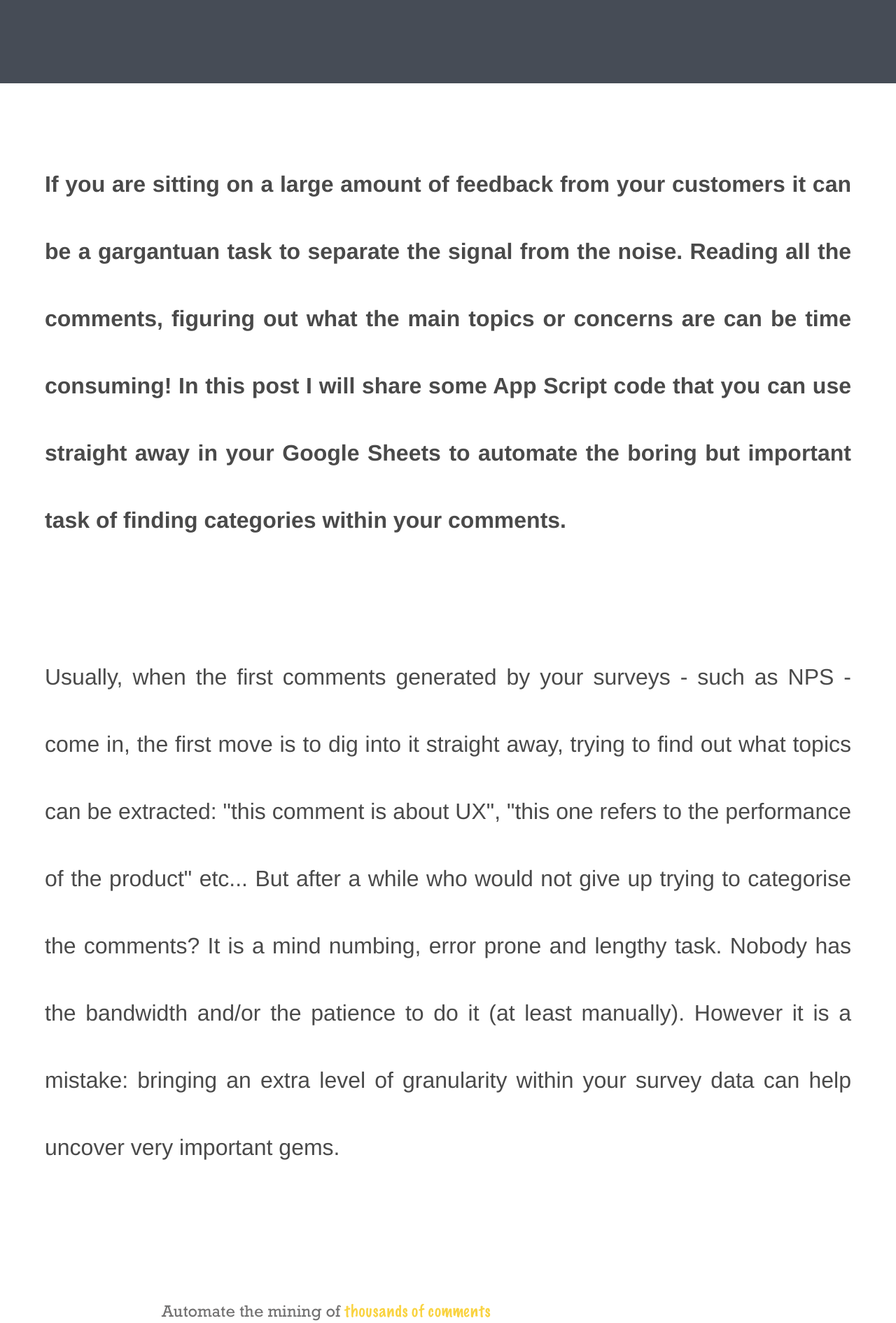
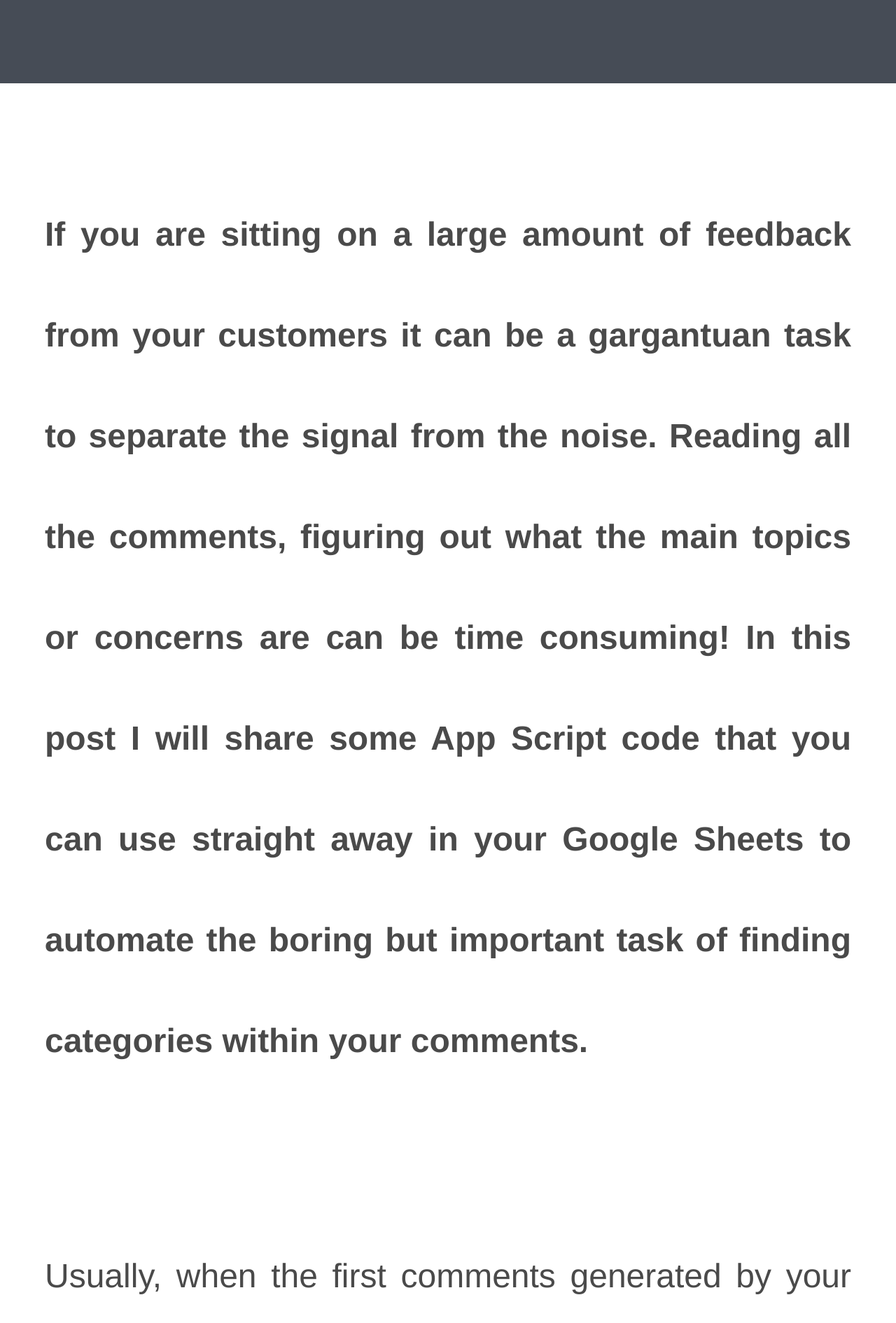
Before and after one commit to sylvainzircher/sylvainzircher.github.io, a Jekyll site: the page built from _posts/blog/2020-06-01-NPS-tools.html, in a window 1280 px wide. Shown: the part 1008-2898 px from the top of the page at 70% size. Built offline with Jekyll 4.4.1, drawn with Linux system fonts in a browser that asks for light colours; nearby versions of some CDN libraries.

Commit message:
Tweaking Responsiveness of blog posts

```diff
--- a/_sass/layout/_blog.scss
+++ b/_sass/layout/_blog.scss
@@ -216,7 +216,6 @@ blockquote .before {
   line-height: 32px;
   font-family: $font;
   color: #505050;
-  font-size: 1.0em;
   margin-bottom: 3%;
   text-align: justify;
 }
@@ -265,33 +264,38 @@ blockquote .before {
 
 
   .article-header .text h1 {
-    font-size: $mobileTitleFontSize;
+    font-size: 4em;
     line-height: 2em;
     font-weight: bold;
     margin-bottom: 1em;
   }
 
   .article-header .text h2 {
-    font-size: $mobileParagraphFontSize;
+    font-size: 3em;
     line-height: 2em;
     margin-bottom: 2em;
     font-weight: normal;
   }
 
   .article .intro {
-    font-size: $mobileBlogParagraphFontSize;
-    line-height: $mobileBlogLineHeight;
+    font-size: 3em;
+    line-height: 3em;
     font-weight: bold;
     margin-top: $mobileParagraphMargin;
     margin-bottom: 4em;
   }
 
   .article p {
-    font-size: $mobileBlogParagraphFontSize;
-    line-height: $mobileBlogLineHeight;
-    margin-top: 4em;
-    margin-bottom: 4em;
+    font-size: 3em;
+    line-height: 3em;
+    margin-top: 3em;
+    margin-bottom: 3em;
   }
+
+.article li li {
+  font-size: 3em;
+  line-height: 3em;
+}
 
   .author {
     font-size: $mobileBlogCategoryFontSize;
@@ -309,8 +313,8 @@ blockquote .before {
   }
 
   .article a {
-    font-size: 1.4em;
-    line-height: 1.6em;
+    font-size: 1em;
+    line-height: 1em;
   }
 
   img {
```
